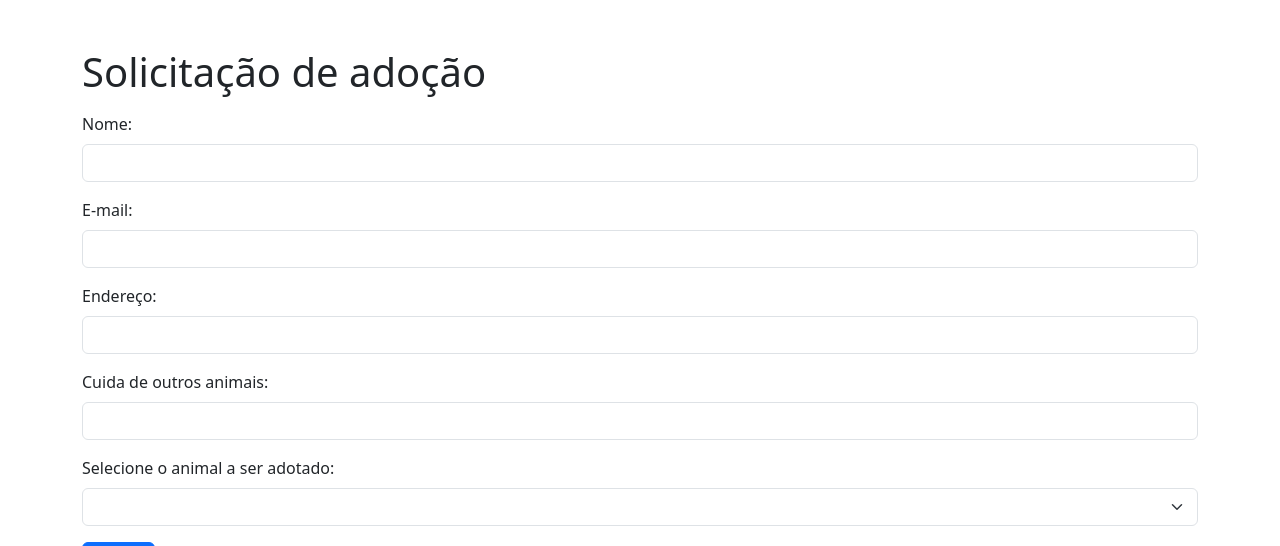
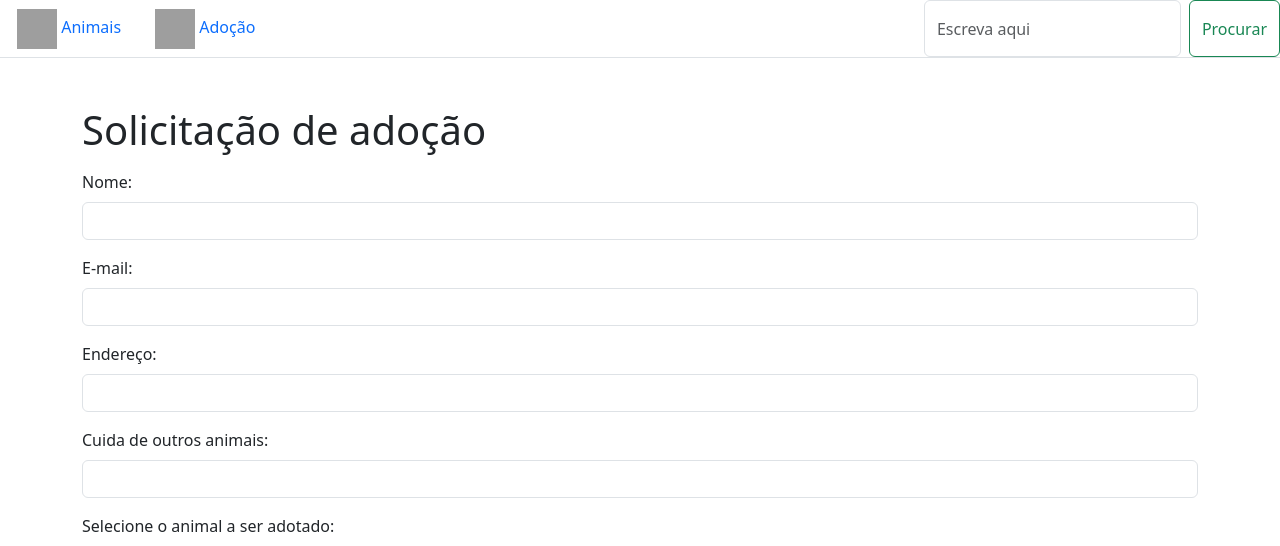
Before and after one commit to Renatarafaelaalves/ProjetoFinalSquadCarmenPortinho, a Django app: page /adocao/ in a window 1280 px wide. Shown: the top 546 px of the page. Run offline with Django 5.2, Linux system fonts and the light colour scheme; data that the repository does not hold is empty; grey boxes are pictures that could not be loaded.

Commit message:
Subindo o esqueleto da Navbar + Favicon dos templates

```diff
--- a/abrigo_animais/urls.py
+++ b/abrigo_animais/urls.py
@@ -2,6 +2,7 @@ from django.contrib import admin
 from django.urls import path, include
 
 urlpatterns = [
+    path('', include('animal.urls', namespace='animais')),
     path('admin/', admin.site.urls),
     path('adocao/', include('adocao.urls', namespace='adocao')),
     path('animais/', include('animal.urls', namespace='animais')),
--- a/adocao/templates/solicitar_adocao.html
+++ b/adocao/templates/solicitar_adocao.html
@@ -4,9 +4,11 @@
     <meta charset="UTF-8">
     <meta name="viewport" content="width=device-width, initial-scale=1.0">
     <title>Solicitação de adoção</title>
+    <link rel="icon" href="https://cdn-icons-png.flaticon.com/512/1312/1312640.png" type="image/x-icon">
     <link href="https://cdn.jsdelivr.net/npm/bootstrap@5.3.0-alpha1/dist/css/bootstrap.min.css" rel="stylesheet">
 </head>
 <body>
+    {% include 'nav.html' %}
     <div class="container">
         <h1 class="mt-5">Solicitação de adoção</h1>
 
--- /dev/null
+++ b/animal/static/css/nav.css
@@ -0,0 +1,8 @@
+.img_nav{
+    width: 5vh;
+    height: 5vh;
+}
+
+.form-control {
+    cursor: url('https://cdn-icons-png.flaticon.com/512/1076/1076928.png'), auto;
+  }
--- a/animal/templates/lista_animais.html
+++ b/animal/templates/lista_animais.html
@@ -3,12 +3,13 @@
     <head>
     <meta charset="utf-8">
     <meta name="viewport" content="width=device-width, initial-scale=1">
+    <link rel="icon" href="https://cdn-icons-png.flaticon.com/512/7699/7699744.png" type="image/x-icon">
     <title>Adote um bichinho</title>
     <link href="https://cdn.jsdelivr.net/npm/bootstrap@5.3.0-alpha1/dist/css/bootstrap.min.css" rel="stylesheet">
 
     </head>
     <body>
-
+        {% include 'nav.html' %}
         <div class="container-fluid">
             <div class="row">
 
--- /dev/null
+++ b/animal/templates/nav.html
@@ -0,0 +1,22 @@
+<head>
+    <link rel="stylesheet" href="../static/css/nav.css">
+</head>
+<header>
+    <ul class="nav nav-tabs">
+        <li class="nav-item">
+            <a class="nav-link" href="/">
+                <img class="img_nav" src="https://cdn-icons-png.flaticon.com/512/7699/7699744.png" alt="">
+                Animais</a>
+        </li>
+        <li class="nav-item">
+            <a class="nav-link" href="/adocao">
+                <img class="img_nav" src="https://cdn-icons-png.flaticon.com/512/1312/1312640.png" alt="">
+                Adoção
+            </a>
+        </li>
+        <form class="d-flex nav-item ms-auto">
+            <input class="form-control me-2" type="search" placeholder="Escreva aqui" aria-label="Search">
+            <button class="btn btn-outline-success" type="submit">Procurar</button>
+          </form>
+    </ul>
+</header>
--- a/animal/templates/ver_animal.html
+++ b/animal/templates/ver_animal.html
@@ -4,9 +4,11 @@
     <meta charset="utf-8">
     <meta name="viewport" content="width=device-width, initial-scale=1">
     <title>{{animal.nome}}</title>
+    <link rel="icon" href="https://cdn-icons-png.flaticon.com/512/1834/1834619.png" type="image/x-icon">
     <link href="https://cdn.jsdelivr.net/npm/bootstrap@5.3.0-alpha1/dist/css/bootstrap.min.css" rel="stylesheet">
     </head>
     <body>
+        {% include 'nav.html' %}
 
         <div class="container-fluid">
             <div class="row">
```
